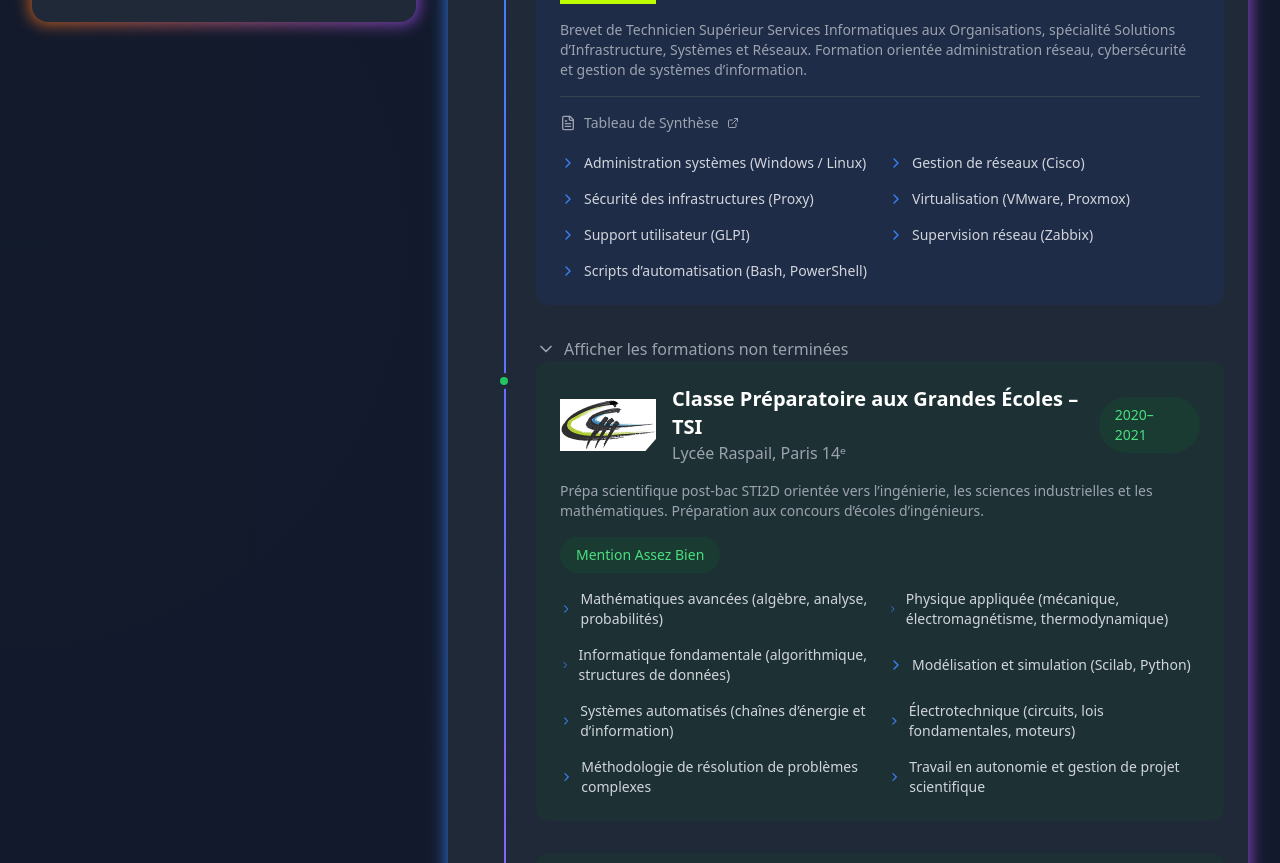
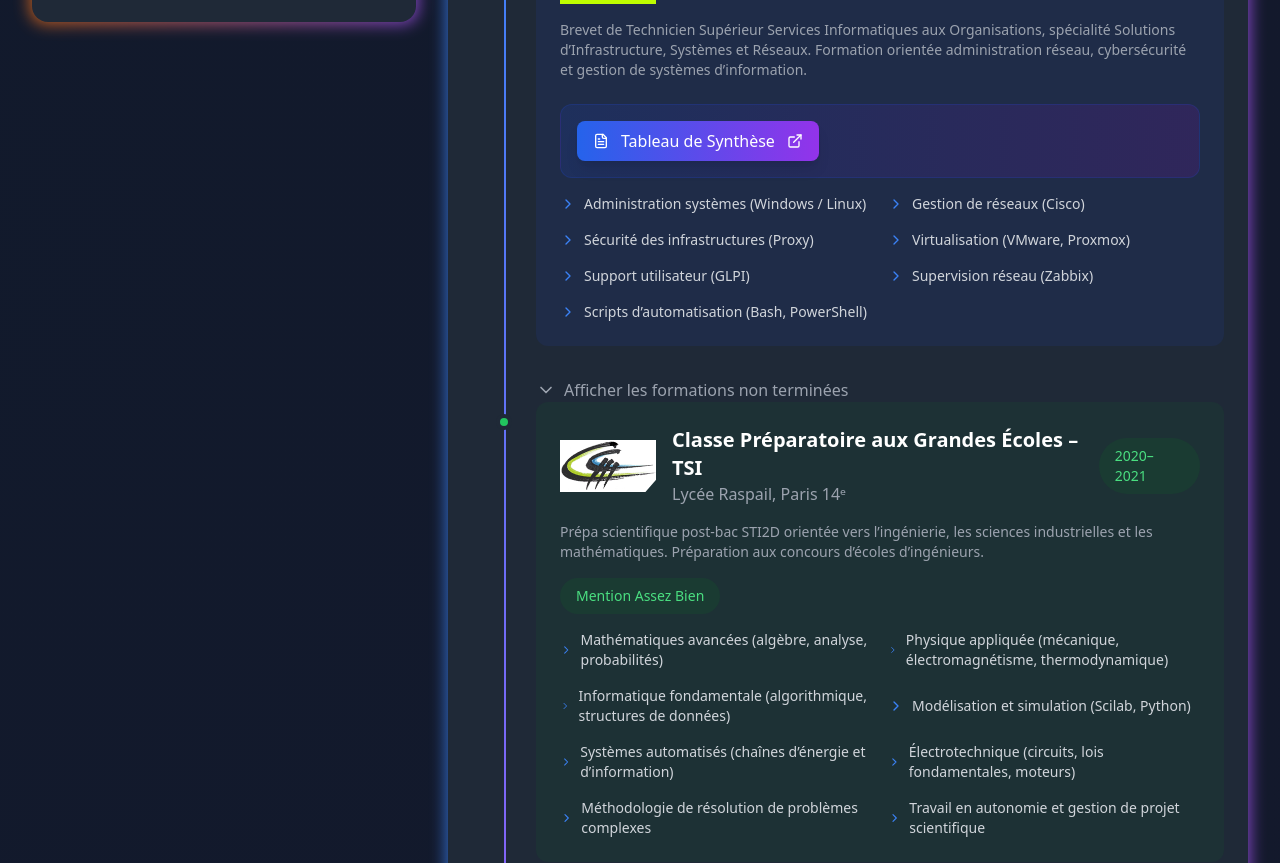
Before and after one commit to CapitaineRick/Portfolio, a React (Vite) app: page / in a window 1280 px wide. Shown: the part 2044-2907 px from the top of the page. Built offline with nearby package versions, Linux system fonts and the light colour scheme.

Commit message:
Équilibrer la visibilité du bouton Tableau de Synthèse

```diff
--- a/src/components/sections/About.tsx
+++ b/src/components/sections/About.tsx
@@ -322,16 +322,16 @@ const About: React.FC = () => {
                             {education.description}
                           </p>
                           {education.id === "bts-sio" && (
-                            <div className="mt-4 pt-4 border-t border-gray-700">
+                            <div className="mt-6 p-4 bg-gradient-to-r from-blue-900/30 to-purple-900/30 rounded-xl border border-blue-800/30">
                               <a
                                 href=""
                                 target="_blank"
                                 rel="noopener noreferrer"
-                                className="inline-flex items-center gap-2 text-sm text-gray-400 hover:text-blue-400 transition-colors group/link"
+                                className="inline-flex items-center gap-3 px-4 py-2 bg-gradient-to-r from-blue-600 to-purple-600 text-white rounded-lg hover:from-blue-700 hover:to-purple-700 transition-all duration-300 font-medium shadow-lg hover:shadow-xl transform hover:scale-105"
                               >
                                 <FileText className="w-4 h-4" />
                                 <span>Tableau de Synthèse</span>
-                                <ExternalLink className="w-3 h-3 group-hover/link:translate-x-0.5 transition-transform" />
+                                <ExternalLink className="w-4 h-4" />
                               </a>
                             </div>
                           )}
```
